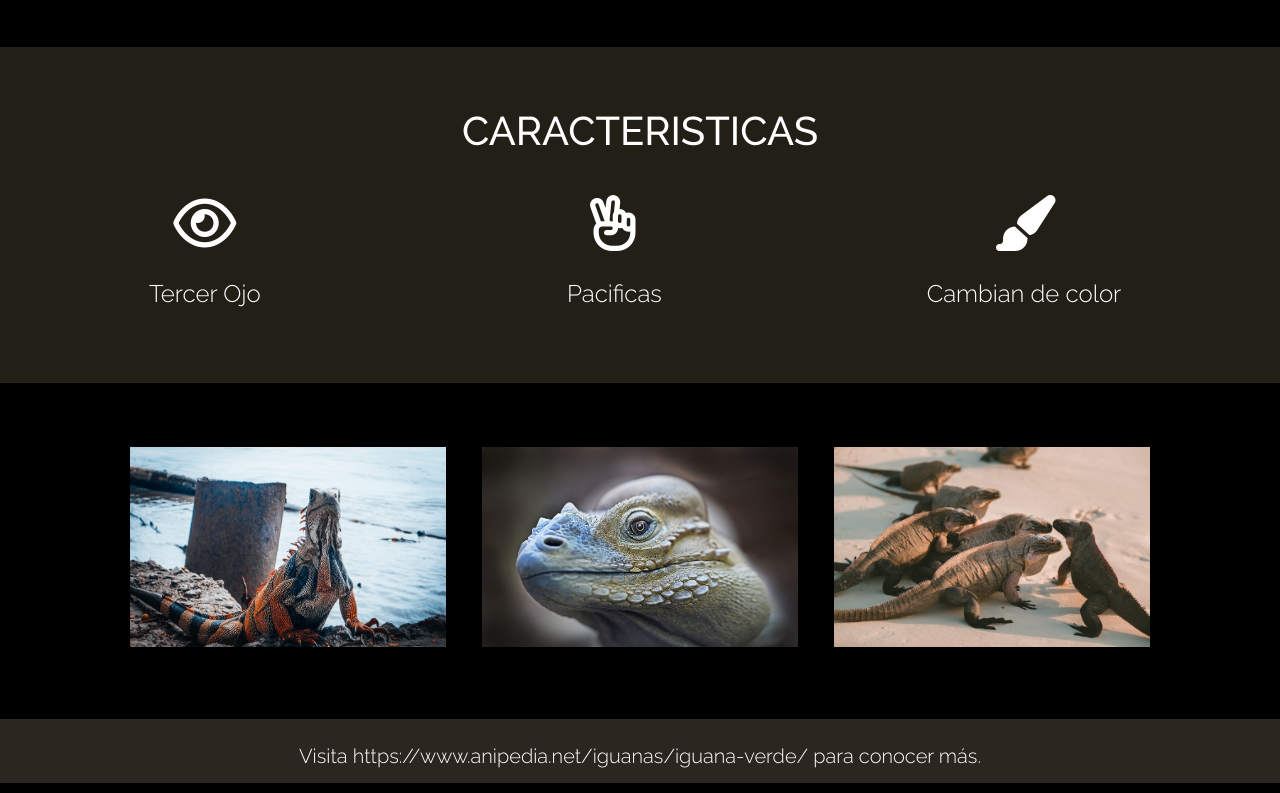
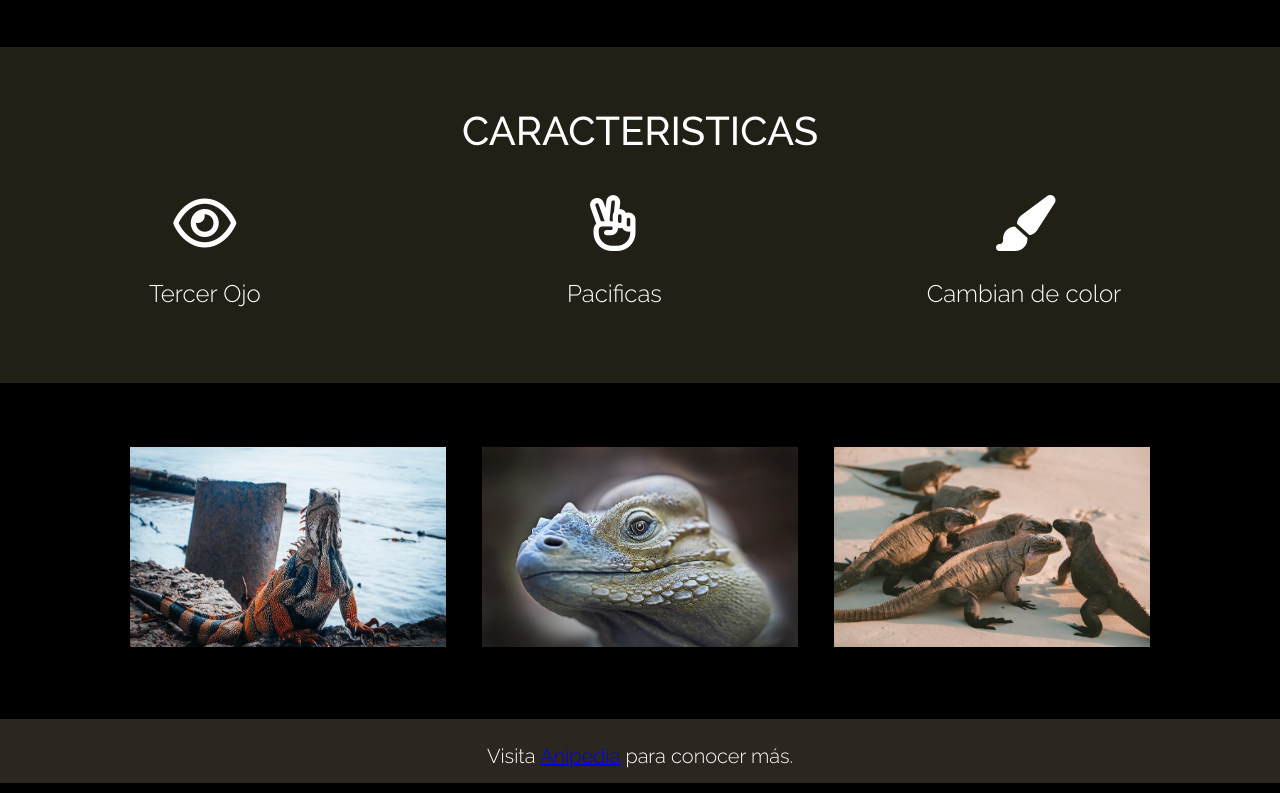
Before and after one commit to Jochejiro/desafio3-posicionamiento-iguana, a plain HTML site: page index.html in a window 1280 px wide. Shown: the part 1057-1850 px from the top of the page. Drawn offline with Linux system fonts and the light colour scheme.

Commit message:
Se modifica el footer de la pagina.

```diff
--- a/index.html
+++ b/index.html
@@ -53,7 +53,9 @@
         </section>
     </main>
     <footer>
-        <span>Visita https://www.anipedia.net/iguanas/iguana-verde/ para conocer más.</span>
+        <span>Visita <a href="https://www.anipedia.net/iguanas/iguana-verde/" target="_blank">Anipedia</a> para conocer
+            más.</span>
+
     </footer>
 </body>
 
```
